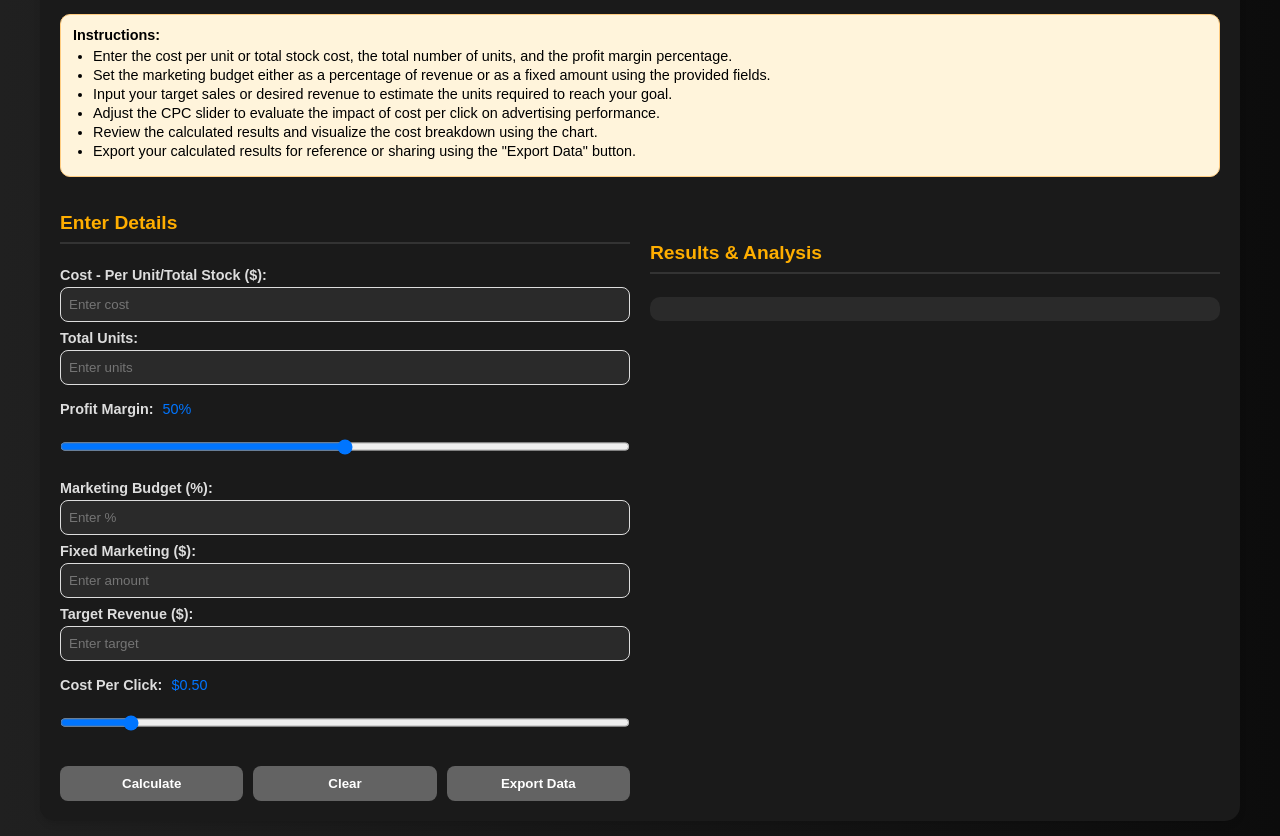
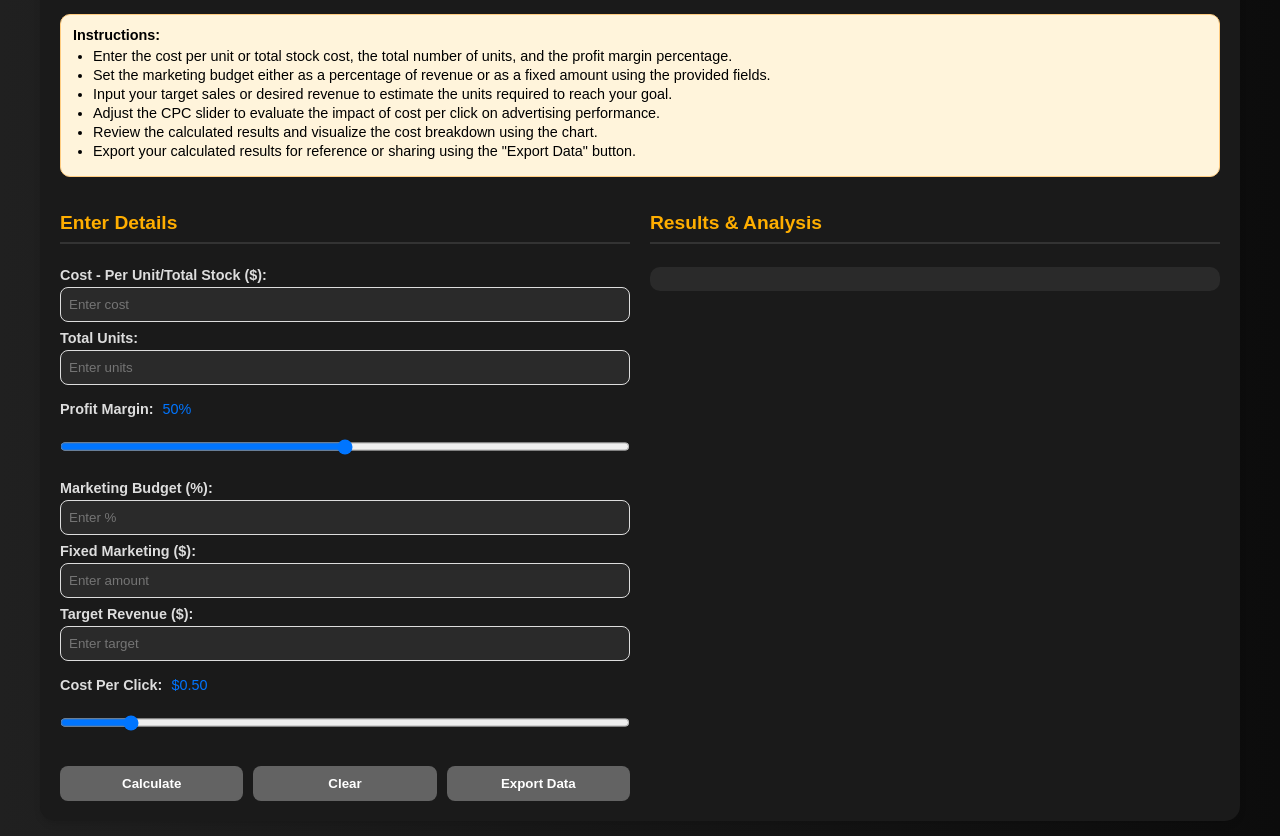
Before and after one commit to Mr-ABX/Advance_Notion_Pricing_Calculator, a plain HTML site: page index.html in a window 1280 px wide. Shown: the part 85-921 px from the top of the page. Drawn offline with nearby package versions, Linux system fonts and the light colour scheme.

Commit message:
Update index.html

```diff
--- a/index.html
+++ b/index.html
@@ -288,7 +288,7 @@
         </div>
 
         <div class="output-section">
-            <h2 style="margin-top: 30px;" class="section-heading">Results & Analysis</h2>
+            <h2 class="section-heading">Results & Analysis</h2>
             <div class="result" id="result"></div>
             <div class="chart-container">
                 <canvas id="costBreakdownChart"></canvas>
```
